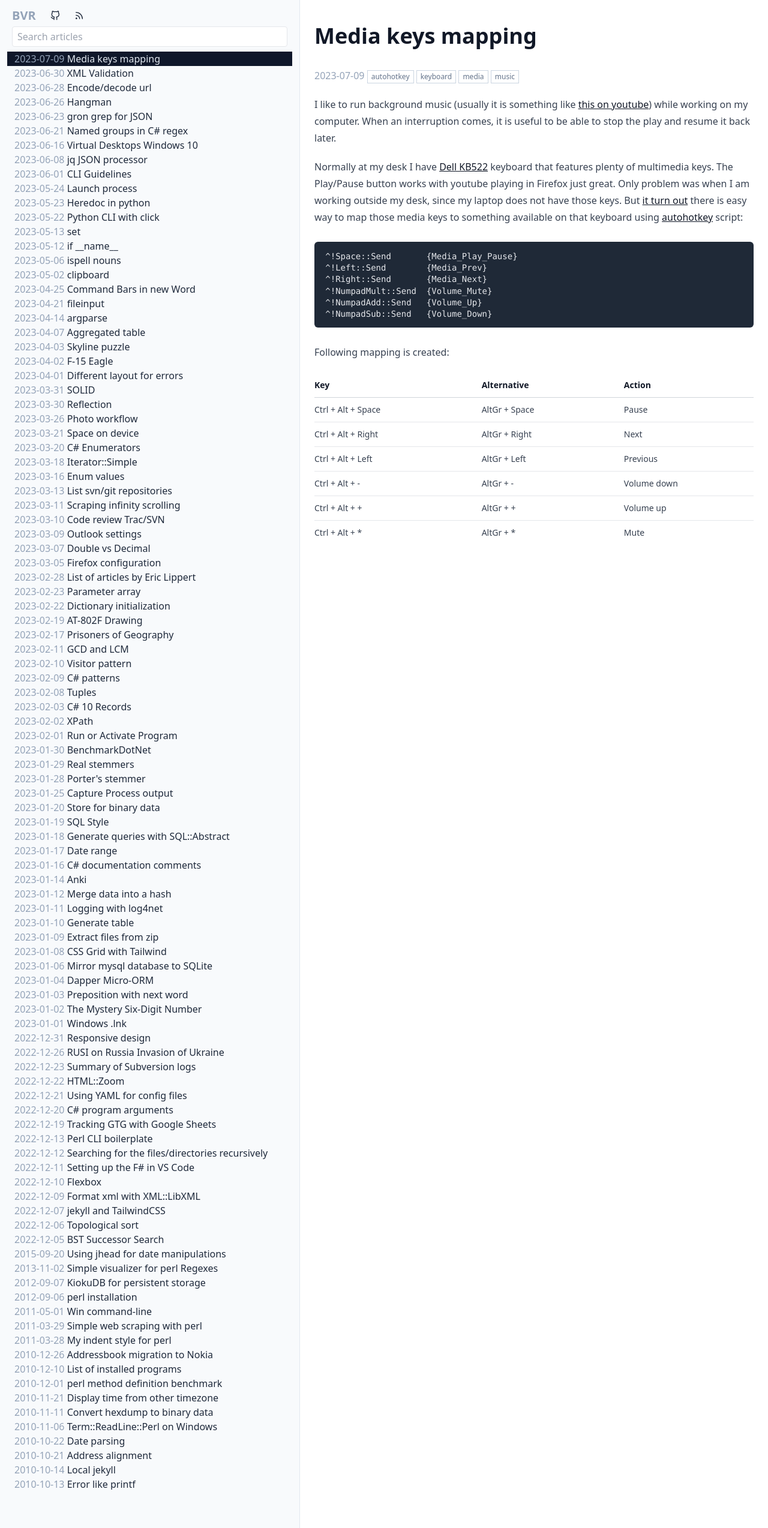
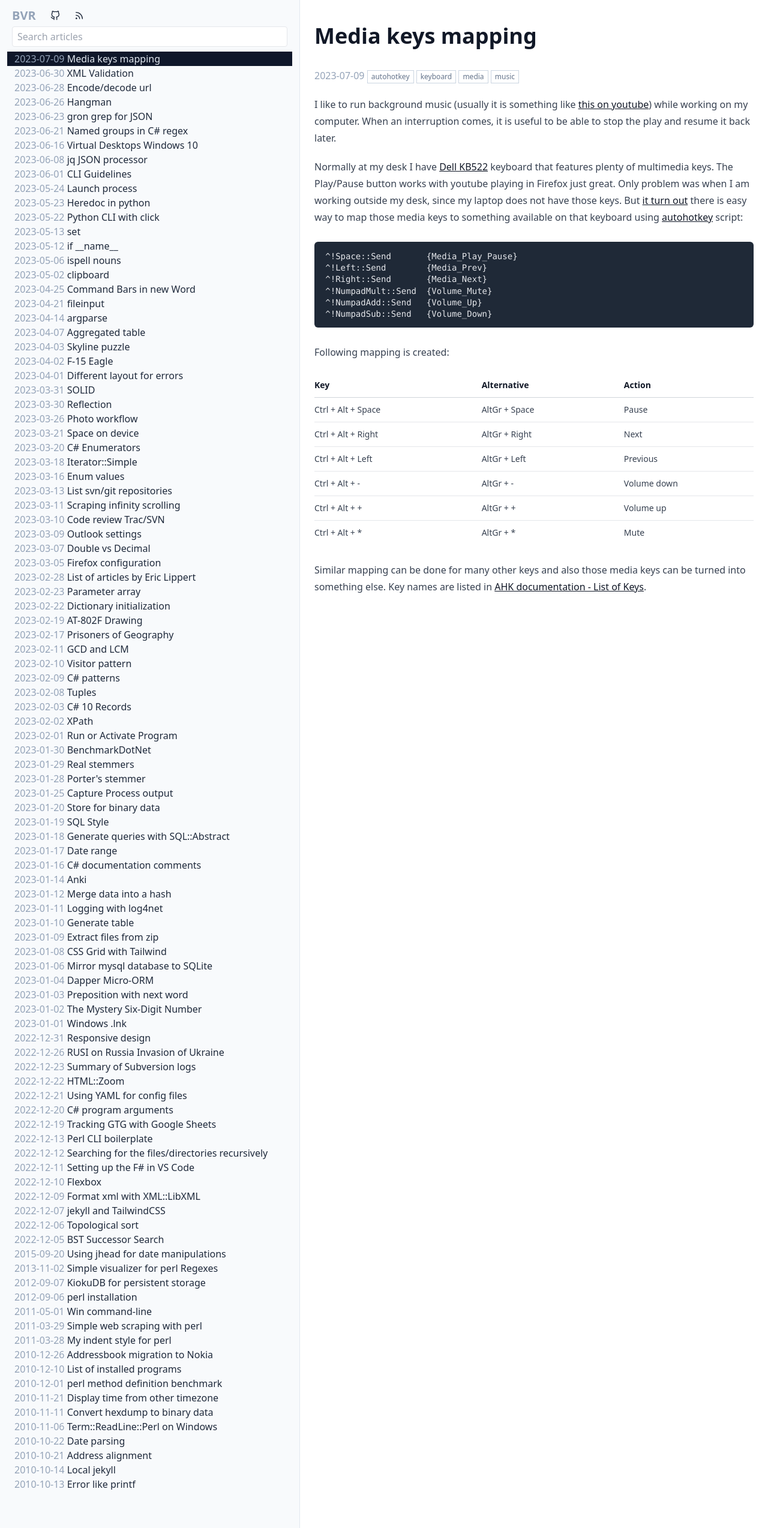
Before and after one commit to bvr/bvr.github.io, a Jekyll site: the page built from _posts/2023-07-09-media-ahk.md, in a window 1280 px wide. Shown: the whole page at 60% size. Built offline with Jekyll 4.4.1, drawn with Linux system fonts in a browser that asks for light colours.

Commit message:
added link to list of keys

```diff
--- a/_posts/2023-07-09-media-ahk.md
+++ b/_posts/2023-07-09-media-ahk.md
@@ -32,8 +32,10 @@ Following mapping is created:
 | Ctrl + Alt + +     | AltGr + +     | Volume up   |
 | Ctrl + Alt + *     | AltGr + *     | Mute        |
 
+Similar mapping can be done for many other keys and also those media keys can be turned into something else. Key names are listed in [AHK documentation - List of Keys][5].
 
 [1]: https://gist.github.com/mistic100/d3c0c1eb63fb7e4ee545
 [2]: https://www.youtube.com/watch?v=YLTRozsCR1M
 [3]: https://www.dell.com/en-us/shop/dell-business-multimedia-keyboard-kb522/apd/331-9653/pc-accessories
 [4]: https://www.autohotkey.com/
+[5]: https://www.autohotkey.com/docs/v1/KeyList.htm
```
